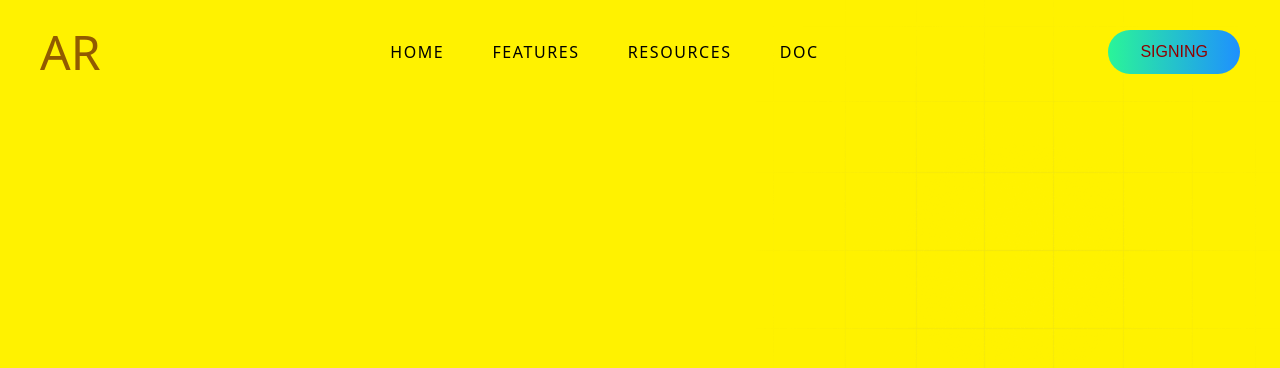
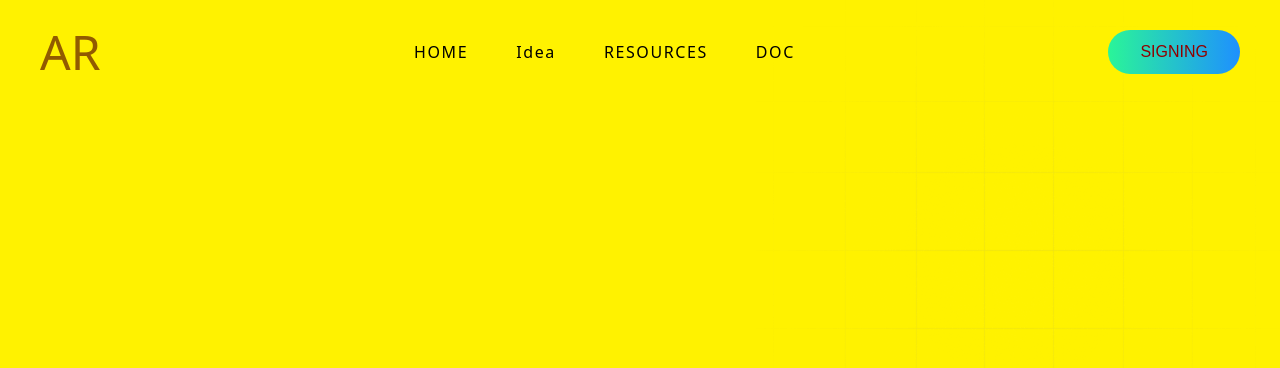
Before and after one commit to arinavmorkal-neo/neo-website, a plain HTML site: page index.html in a window 1280 px wide. Shown: the top 368 px of the page. Drawn offline with Linux system fonts and the light colour scheme; some packages are replaced by stand-ins of ours; a script that the page names is missing.

Commit message:
change nav

```diff
--- a/index.html
+++ b/index.html
@@ -16,7 +16,7 @@
 
             <nav>
                 <a hearf="#">HOME</a>
-                <a hearf="#">FEATURES</a>
+                <a hearf="#">Idea</a>
                 <a hearf="#">RESOURCES</a>
                 <a hearf="#">DOC</a>
             </nav>
```
